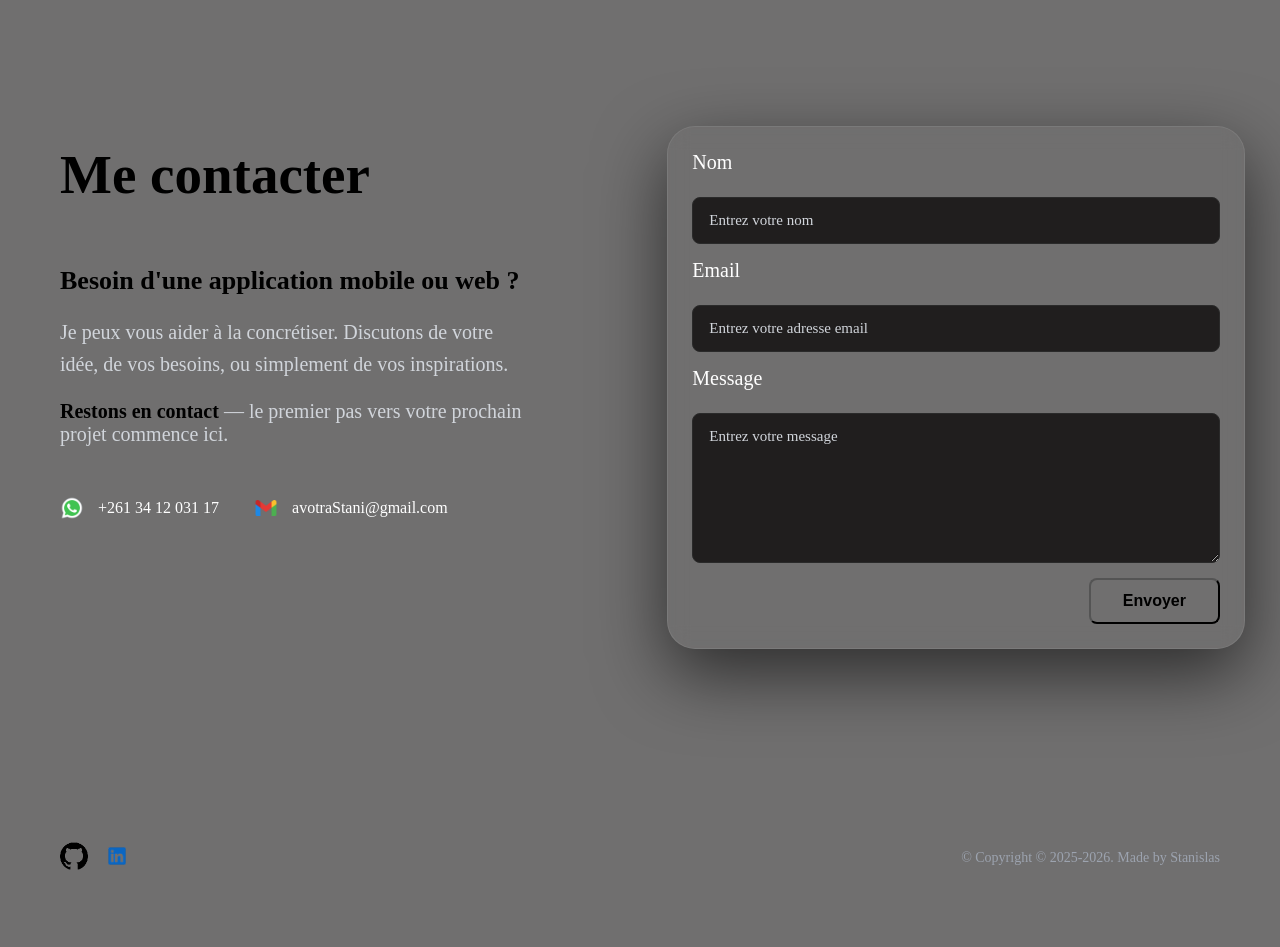
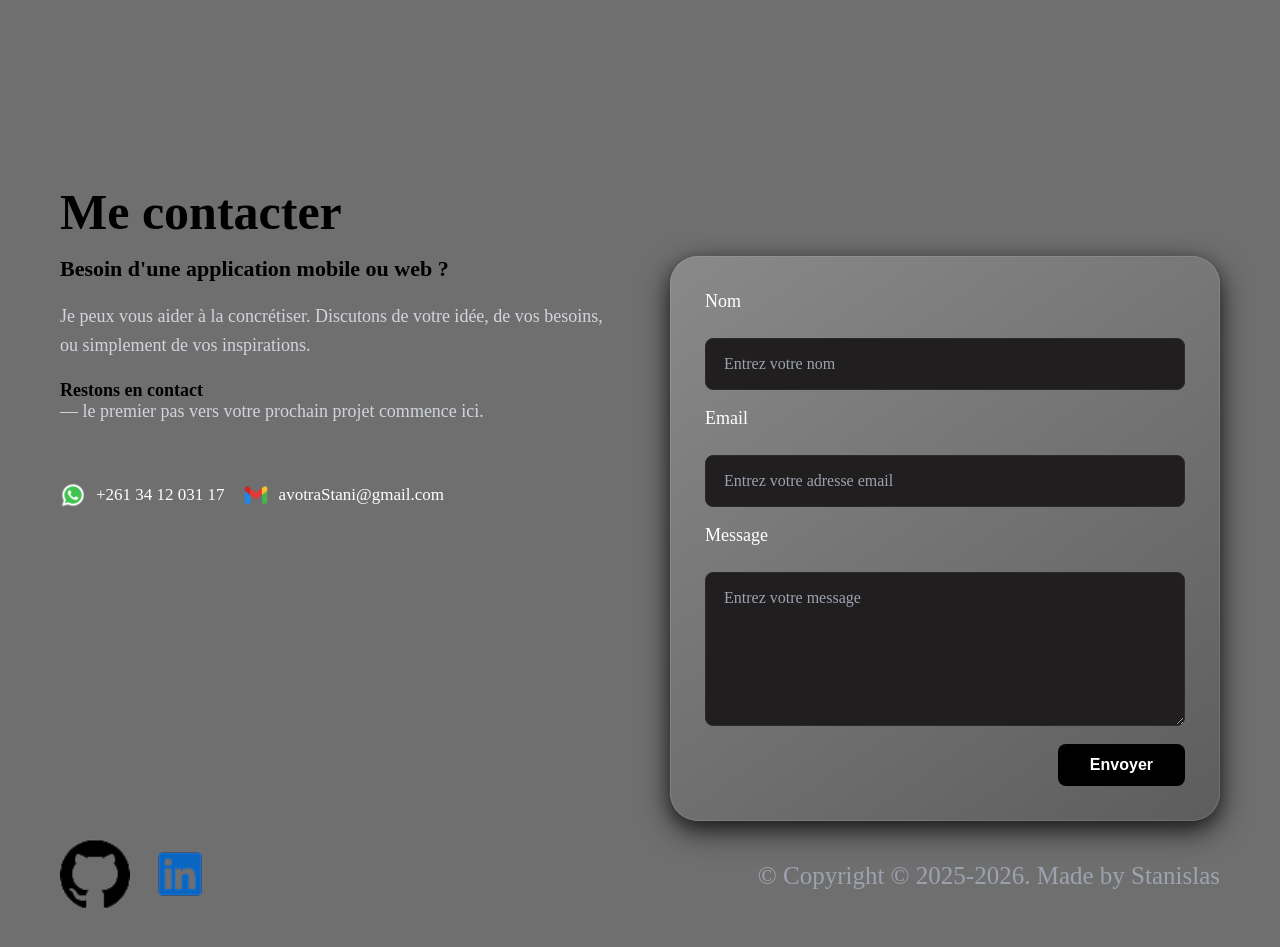
Before and after one commit to avotra15/Portfolio, an Angular app: page / in a window 1280 px wide. Shown: the part 3160-4107 px from the top of the page. Built offline with nearby package versions, Linux system fonts and the light colour scheme.

Commit message:
style contact

```diff
--- a/src/app/contact/contact.css
+++ b/src/app/contact/contact.css
@@ -1,7 +1,20 @@
 .contact {
-    max-width: 800px;
-    margin: 0 auto;
-    min-height: 100vh;
+    margin: 0;
+    max-height: calc(100vh - 80px);
+    min-height: calc(100vh - 80px);
+    background-color: #706F6F;
+    padding: 80px 100px;
+    display: flex;
+    flex-direction: column;
+    justify-content: space-between;
+}
+
+/* Layout pour grands écrans - aligné sur les côtés */
+.contact-wrapper {
+    display: grid;
+    grid-template-columns: 1fr 1fr;
+    gap: 100px;
+    align-items: start;
 }
 
 .contact-titre {
@@ -12,11 +25,18 @@
     text-align: left;
 }
 
+.contact-info {
+    width: 100%;
+    display: flex;
+    flex-direction: column;
+}
+
 .contact_titre-titre2 {
-    font-size: 18px;
+    font-size: 25px;
     font-weight: 600;
     color: #000;
     margin-bottom: 10px;
+    text-align: left;
 }
 
 .contact-txt {
@@ -24,40 +44,42 @@
     line-height: 1.6;
     color: #d1d5db;
     margin-bottom: 10px;
+    text-align: left;
 }
 
 .contact_titre-titre3 {
-    font-size: 18px;
+    font-size: 20px;
     font-weight: 600;
     color: #000;
     display: inline;
 }
 
 .contact-para {
+    font-size: 18px;
+    color: #d1d5db;
     display: inline;
-    font-size: 16px;
-    color: #d1d5db;
 }
 
 .contact-card {
     display: grid;
     grid-template-columns: auto 1fr;
-    gap: 15px 12px;
-    margin: 15px 0 20px 0;
-    align-items: center;
+    gap: 50px;
+    margin: 40px 0 20px 0;
 }
 
 .contact-card img {
-    width: 24px;
-    height: 24px;
-    justify-self: start;
+    width: 30px;
+    height: 30px;
 }
 
 .contact-card a {
     color: #ffffff;
     text-decoration: none;
     font-size: 16px;
-    justify-self: start;
+    transition: color 0.3s ease;
+    display: flex;
+    align-items: center;
+    gap: 10px;
 }
 
 .contact-card a:hover {
@@ -65,16 +87,17 @@
 }
 
 .contact-form {
-    background-color: linear-gradient(145deg, #706F6F 0%, #706F6F 100%);
+    background: linear-gradient(145deg, #8a8989 0%, #5e5d5d 100%);
     backdrop-filter: blur(10px);
     border-radius: 28px;
     box-shadow:
-        0 25px 70px rgba(0, 0, 0, 0.6),
-        0 0 0 1px rgba(255, 255, 255, 0.08) inset;
+        0 10px 30px rgba(0, 0, 0, 0.7),
+        0 0 0 1px rgba(255, 255, 255, 0.1) inset,
+        0 5px 15px rgba(0, 0, 0, 0.3);
     padding: 40px;
     display: flex;
     flex-direction: column;
-    gap: 12px;
+    gap: 20px;
     margin-bottom: 18px;
 }
 
@@ -94,18 +117,20 @@
     font-size: 15px;
     color: #fff;
     font-family: inherit;
-    transition: border-color 0.3s ease;
+    transition: all 0.3s ease;
 }
 
 .contact-form input:focus,
 .contact-form textarea:focus {
     outline: none;
     border-color: #000;
+    background-color: #2a2828;
+    box-shadow: 0 0 0 3px rgba(0, 0, 0, 0.1);
 }
 
 .contact-form input::placeholder,
 .contact-form textarea::placeholder {
-    color: #d1d5db;
+    color: #9ca3af;
 }
 
 .contact-form textarea {
@@ -118,21 +143,33 @@
     display: block;
     width: fit-content;
     margin-left: auto;
-    background-color: transparent;
-    color: #000;
+    background-color: #000;
+    color: #fff;
     padding: 12px 32px;
+    border: none;
     border-radius: 8px;
     font-size: 16px;
     font-weight: 600;
     cursor: pointer;
-    transition: background-color 0.3s ease;
+    transition: all 0.3s ease;
+}
+
+.contact-form button:hover {
+    background-color: #1a1a1a;
+    transform: translateY(-2px);
+    box-shadow: 0 5px 15px rgba(0, 0, 0, 0.4);
+}
+
+.contact-form button:active {
+    transform: translateY(0);
 }
 
 .contact-copyright {
     display: flex;
     justify-content: space-between;
     align-items: center;
-    padding-top: 20px;
+    padding-bottom: 100px;
+    position: relative;
 }
 
 .contact-icons {
@@ -141,78 +178,78 @@
 }
 
 .contact-copyright img {
-    width: 28px;
-    height: 28px;
+    width: 70px;
+    height: 70px;
     cursor: pointer;
-    transition: opacity 0.3s ease;
+    transition: all 0.3s ease;
 }
 
 .contact-copyright img:hover {
     opacity: 0.7;
+    transform: scale(1.1);
 }
 
 .contact-copyright p {
-    font-size: 14px;
+    font-size: 25px;
     color: #9ca3af;
     margin: 0;
 }
-/* Responsive */
+
+/* Responsive 1366px - Layout côte à côte */
 @media (max-width: 1366px) {
     .contact {
-        max-width: 1400px;
-        padding: 100px 60px;
+        padding: 80px 60px;
+    }
+
+    .contact-wrapper {
+        gap: 60px;
     }
 
     .contact-titre {
-        position: relative;
-        top: -60px;
-        font-size: 55px;
-    }
-
-    /* Layout 2 colonnes */
-    .contact-wrapper {
-        display: grid;
-        grid-template-columns: 1fr 1.15fr;
-        gap: 80px;
-        align-items: start;
-    }
-
-    .contact-info {
-        padding-right: 40px;
-        gap: 28px;
-        margin-top: -15px;
+        font-size: 50px;
     }
 
     .contact_titre-titre2 {
-        font-size: 26px;
+        font-size: 22px;
         padding-bottom: 10px;
     }
 
     .contact_titre-titre3, .contact-para {
-        font-size: 20px;
+        font-size: 18px;
     }
+
     .contact-txt {
-        font-size: 20px;
+        font-size: 18px;
         padding-bottom: 10px;
     }
 
     .contact-card {
-        padding: 35px 0px;
-        gap: 35px;
+        padding: 20px 0;
+        gap: 18px;
+    }
+
+    .contact-card img {
+        width: 26px;
+        height: 26px;
     }
 
     .contact-card a {
-        display: flex;
-        align-items: center;
-        gap: 14px;
+        font-size: 17px;
     }
 
     .contact-form {
-        position: relative;
-        top: -155px;
-        right: -25px;
-        padding: 25px;
-        gap: 15px;
+        padding: 35px;
+        gap: 18px;
+    }
+
+    .contact-form label {
+        font-size: 18px;
+    }
+
+    .contact-form input,
+    .contact-form textarea {
+        font-size: 16px;
+        padding: 16px 18px;
     }
 }
 
@@ -224,6 +261,11 @@
 
     .contact-titre {
         font-size: 42px;
+    }
+
+    .contact-wrapper {
+        grid-template-columns: 1fr;
+        gap: 40px;
     }
 }
 
@@ -244,6 +286,8 @@
     }
 
     .contact-wrapper {
+        display: flex;
+        flex-direction: column;
         gap: 30px;
     }
 
@@ -253,17 +297,19 @@
     }
 
     .contact-card {
-        padding: 22px;
+        padding: 22px 0;
     }
 
     .contact-copyright {
         flex-direction: column;
+        gap: 15px;
         text-align: center;
         padding: 20px;
     }
 
     .contact-form button {
         width: 100%;
+        margin-left: 0;
     }
 }
 
@@ -272,11 +318,20 @@
         padding: 40px 16px;
     }
 
+    .contact-titre {
+        font-size: 32px;
+    }
+
     .contact-form {
         padding: 24px 18px;
     }
 
     .contact-card {
-        padding: 18px;
+        padding: 18px 0;
+    }
+
+    .contact-card img {
+        width: 22px;
+        height: 22px;
     }
 }
```
